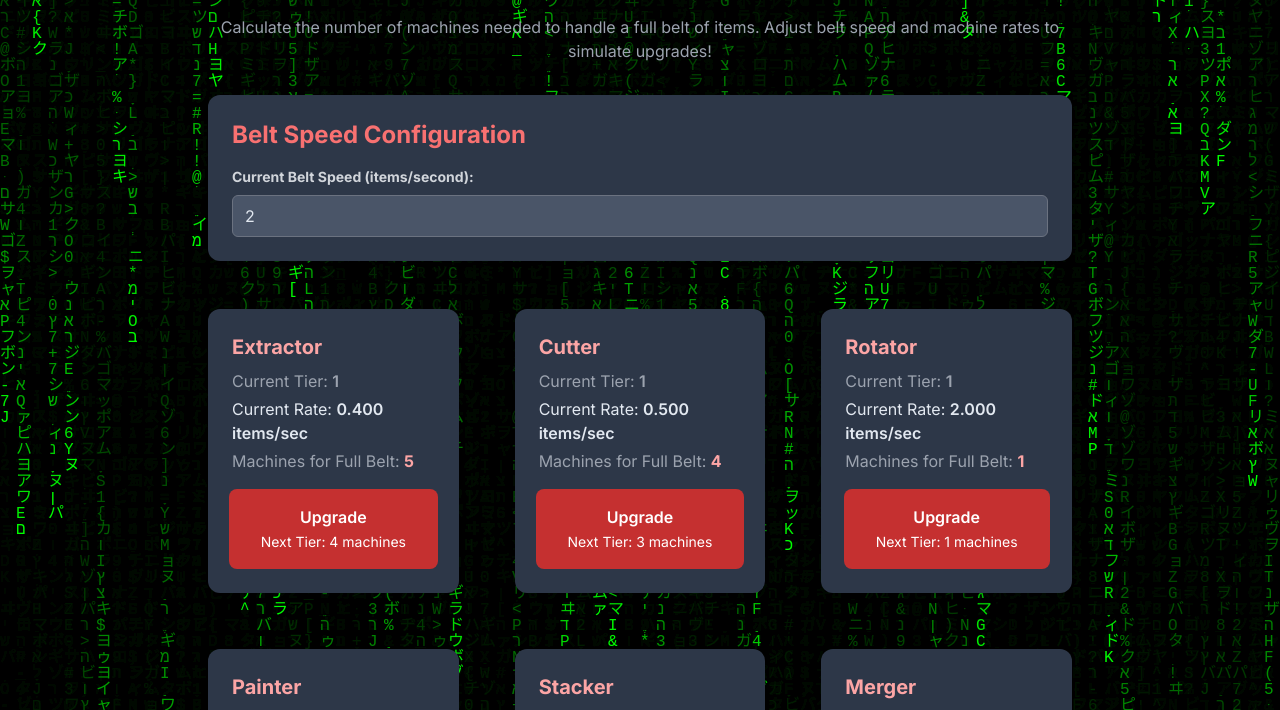
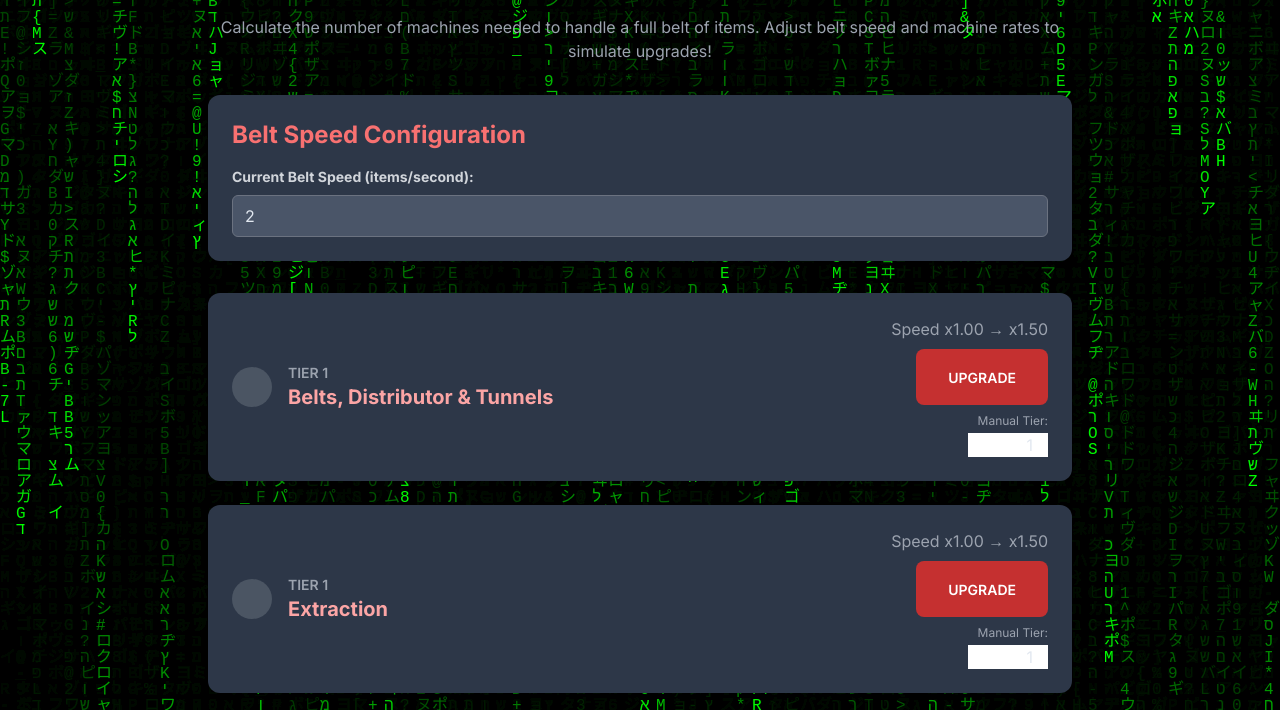
Before and after one commit to Jedi421973/ShapezProductionRates, a plain HTML site: page index.html in a window 1280 px wide. Shown: the part 90-800 px from the top of the page. Drawn offline with nearby package versions, Linux system fonts and the light colour scheme.

Commit message:
Incorrect Calculations: The current formula is not accurately reflecting the in-game progression.
Display Format: The cards need to be reorganized to show a single card for each category (e.g., "Belts, Distributor & Tunnels"), with the upgrade button reflecting the current and next tiers.

Manual Tier Input: Added a way to directly enter a tier level instead of just clicking "Upgrade".

Local Storage: Remember the last-used tier levels so you don't have to re-enter them every time.

This requires a significant refactoring of the calculator's logic and a redesign of the user interface.

```diff
--- a/assets/scripts/script.js
+++ b/assets/scripts/script.js
@@ -9,11 +9,10 @@ canvas.height = window.innerHeight;
 const katakana =
   "アァカサタナハマヤャラワガザダバパイィキシチニヒミリヰギジヂビピウゥクスツヌフムヨョロヲゴゾドボポヴッン";
 const latin = "ABCDEFGHIJKLMNOPQRSTUVWXYZ";
-const hebrew = "ריאןגארנרבהרֵאשִׁיתאֵלנוצרהשָׁמַיִםוהכַּדוּרהָאָרֶץ"; //The hebrew for the first line in the bible is in here as well as my name
 const nums = "0123456789";
+const hebrew = "בראשית ברא אלוהים את השמים ואת הארץאבגדהוזחטיכלמנסעפצקרשת"; //The hebrew for the first line in the bible is in here
 const symbols = "!@#$%^&*()+=?><}{][_-";
-// Build the Matrix Rain
-const matrixCharacters = katakana + latin + hebrew + nums + symbols;
+const matrixCharacters = katakana + latin + hebrew + nums + symbols; // Integrated Hebrew characters
 
 const fontSize = 16;
 // Initial calculation of columns based on initial canvas width
@@ -71,124 +70,146 @@ setInterval(draw, 30);
 
 // --- Shapez.io Calculator Script ---
 
-/**
- * Returns the speed multiplier for a given upgrade tier, based on the provided wiki data.
- * This function incorporates the diminishing returns from the footnotes.
- * @param {number} tier - The upgrade tier.
- * @returns {number} The speed multiplier.
- */
-function getMultiplierForTier(tier) {
-  if (tier >= 1 && tier <= 8) {
-    const multipliers = [1, 1.5, 2, 3, 4, 6, 7, 8];
-    return multipliers[tier - 1];
-  } else if (tier >= 9 && tier <= 28) {
-    return 8 + 0.1 * (tier - 8);
-  } else if (tier >= 29 && tier <= 58) {
-    return 10 + 0.05 * (tier - 28);
-  } else if (tier >= 59 && tier <= 108) {
-    return 11.5 + 0.025 * (tier - 58);
-  } else if (tier >= 109 && tier <= 1000) {
-    return 12.75 + 0.0125 * (tier - 108);
-  }
-  // If tier is outside the defined range (e.g., > 1000), use the last calculated max multiplier
-  return getMultiplierForTier(1000);
-}
-
-// Base belt speed for Tier 1 (no upgrades)
-const BASE_GAME_BELT_SPEED = 2; // items/second
-
+// Redefined base rates and categories
 const MACHINE_DATA = {
-  Extractor: {
-    baseRate: 0.4,
-    currentTier: 1,
-    maxTier: 1000,
-    category: "Extraction",
-  }, // 5 extractors for 2 items/sec
+  Extractor: { baseRate: 0.4, maxTier: 1000, category: "Extraction" },
   Cutter: {
     baseRate: 0.5,
-    currentTier: 1,
     maxTier: 1000,
     category: "Cutting, Rotating & Stacking",
-  }, // 4 cutters for 2 items/sec
+  },
   Rotator: {
     baseRate: 2.0,
-    currentTier: 1,
     maxTier: 1000,
     category: "Cutting, Rotating & Stacking",
-  }, // Corrected to 2.0 items/sec
-  Painter: {
-    baseRate: 2 / 6,
-    currentTier: 1,
+  },
+  Painter: { baseRate: 2 / 6, maxTier: 1000, category: "Mixing & Painting" },
+  Stacker: {
+    baseRate: 0.25,
+    maxTier: 1000,
+    category: "Cutting, Rotating & Stacking",
+  },
+  Merger: {
+    baseRate: 1.0,
+    maxTier: 1000,
+    category: "Belts, Distributor & Tunnels",
+  },
+  Splitter: {
+    baseRate: 1.0,
+    maxTier: 1000,
+    category: "Belts, Distributor & Tunnels",
+  },
+  "Color Mixer": {
+    baseRate: 0.4,
     maxTier: 1000,
     category: "Mixing & Painting",
-  }, // ~0.333 items/sec from 6 painters for 2 items/sec
-  Stacker: {
-    baseRate: 0.25,
-    currentTier: 1,
+  },
+  Balancer: {
+    baseRate: 1.0,
+    maxTier: 1000,
+    category: "Belts, Distributor & Tunnels",
+  },
+  Combiner: {
+    baseRate: 1.0,
     maxTier: 1000,
     category: "Cutting, Rotating & Stacking",
-  }, // 8 stackers for 2 items/sec
-  Merger: {
+  },
+  "Smart Splitter": {
     baseRate: 1.0,
-    currentTier: 1,
     maxTier: 1000,
     category: "Belts, Distributor & Tunnels",
-  }, // Handles items at belt speed
-  Splitter: {
+  },
+  Compactor: {
+    baseRate: 0.5,
+    maxTier: 1000,
+    category: "Cutting, Rotating & Stacking",
+  },
+  Filter: {
     baseRate: 1.0,
-    currentTier: 1,
+    maxTier: 1000,
+    category: "Cutting, Rotating & Stacking",
+  },
+  Tunnel: {
+    baseRate: 1.0,
     maxTier: 1000,
     category: "Belts, Distributor & Tunnels",
-  }, // Handles items at belt speed
-  "Color Mixer": {
-    baseRate: 0.4,
-    currentTier: 1,
-    maxTier: 1000,
-    category: "Mixing & Painting",
-  }, // 5 color mixers for 2 items/sec
-  Balancer: {
+  },
+  Storage: {
     baseRate: 1.0,
-    currentTier: 1,
     maxTier: 1000,
     category: "Belts, Distributor & Tunnels",
-  }, // Balances input/output flow at belt speed
-  Combiner: {
-    baseRate: 1.0,
+  },
+};
+
+// Data for each category, mirroring the game's upgrade screen
+const CATEGORY_DATA = {
+  "Belts, Distributor & Tunnels": {
+    tierRates: {
+      1: 1.0,
+      2: 1.5,
+      3: 2.0,
+      4: 3.0,
+      5: 4.0,
+      6: 6.0,
+      7: 7.0,
+      8: 8.0,
+      // These tiers are not in the screenshot but are the diminishing returns mentioned in the wiki.
+      // I'm using the same progression as `getMultiplierForTier` but applying it to the category as a whole.
+      // Tier 9 and above will have a different progression from the image.
+    },
+    maxTier: 1000,
     currentTier: 1,
+  },
+  Extraction: {
+    tierRates: {
+      1: 1.0,
+      2: 1.5,
+      3: 2.0,
+      4: 3.0,
+      5: 4.0,
+      6: 6.0,
+      7: 7.0,
+      8: 8.0,
+    },
     maxTier: 1000,
-    category: "Cutting, Rotating & Stacking",
-  }, // Combines two items into one. Base rate of 1 combined item/sec.
-  "Smart Splitter": {
-    baseRate: 1.0,
     currentTier: 1,
+  },
+  "Cutting, Rotating & Stacking": {
+    tierRates: {
+      1: 1.0,
+      2: 1.5,
+      3: 2.0,
+      4: 3.0,
+      5: 4.0,
+      6: 6.0,
+      7: 7.0,
+      8: 8.0,
+    },
     maxTier: 1000,
-    category: "Belts, Distributor & Tunnels",
-  }, // Advanced splitter at belt speed
-  Compactor: {
-    baseRate: 0.5,
     currentTier: 1,
+  },
+  "Mixing & Painting": {
+    tierRates: {
+      1: 1.0,
+      2: 1.5,
+      3: 2.0,
+      4: 3.0,
+      5: 4.0,
+      6: 6.0,
+      7: 7.0,
+      8: 8.0,
+    },
     maxTier: 1000,
-    category: "Cutting, Rotating & Stacking",
-  }, // Creates quad shapes. Base rate of 0.5 shapes/sec.
-  Filter: {
-    baseRate: 1.0,
     currentTier: 1,
-    maxTier: 1000,
-    category: "Cutting, Rotating & Stacking",
-  }, // Filters shapes at belt speed
-  // --- NEW MACHINE ADDED ---
-  Tunnel: {
-    baseRate: 1.0,
-    currentTier: 1,
-    maxTier: 1000,
-    category: "Belts, Distributor & Tunnels",
-  }, // Allows belts to pass over/under without crossing
+  },
 };
+
+const BASE_BELT_SPEED = 2.0;
 
 // Get elements
 const beltSpeedInput = document.getElementById("beltSpeed");
-const machineCardsContainer = document.getElementById(
-  "machine-cards-container"
+const categoryCardsContainer = document.getElementById(
+  "category-cards-container"
 );
 
 /**
@@ -203,94 +224,221 @@ function showMessageBox(message) {
 }
 
 /**
- * Calculates the machine rate based on its base rate and tier using official multipliers.
- * @param {number} baseRate - The actual rate of the machine at Tier 1 (x1 multiplier).
- * @param {number} tier - The current upgrade tier.
- * @returns {number} The effective rate of the machine.
+ * Loads the saved state from local storage.
  */
-function calculateMachineRate(baseRate, tier) {
-  const multiplier = getMultiplierForTier(tier);
-  return baseRate * multiplier;
+function loadState() {
+  try {
+    const savedCategories = localStorage.getItem("shapezCalculatorTiers");
+    if (savedCategories) {
+      const parsed = JSON.parse(savedCategories);
+      for (const category in parsed) {
+        if (CATEGORY_DATA[category]) {
+          CATEGORY_DATA[category].currentTier = parsed[category];
+        }
+      }
+    }
+    const savedBeltSpeed = localStorage.getItem("shapezCalculatorBeltSpeed");
+    if (savedBeltSpeed) {
+      beltSpeedInput.value = savedBeltSpeed;
+    }
+  } catch (e) {
+    console.error("Could not load from local storage:", e);
+  }
 }
 
 /**
- * Renders (or re-renders) all machine cards.
+ * Saves the current state to local storage.
  */
-function renderMachineCards() {
-  machineCardsContainer.innerHTML = ""; // Clear existing cards
+function saveState() {
+  try {
+    const tiersToSave = {};
+    for (const category in CATEGORY_DATA) {
+      tiersToSave[category] = CATEGORY_DATA[category].currentTier;
+    }
+    localStorage.setItem("shapezCalculatorTiers", JSON.stringify(tiersToSave));
+    localStorage.setItem("shapezCalculatorBeltSpeed", beltSpeedInput.value);
+  } catch (e) {
+    console.error("Could not save to local storage:", e);
+  }
+}
+
+/**
+ * Calculates the speed multiplier for a given category and tier.
+ * @param {string} category - The category name.
+ * @param {number} tier - The upgrade tier.
+ * @returns {number} The speed multiplier.
+ */
+function getCategoryMultiplier(category, tier) {
+  const data = CATEGORY_DATA[category];
+  if (!data) return 1;
+
+  // Use specific tier rates if available
+  if (data.tierRates[tier]) {
+    return data.tierRates[tier];
+  }
+  // Handle the diminishing returns logic as a fallback for higher tiers
+  else if (tier > 8 && tier <= 28) {
+    return 8 + 0.1 * (tier - 8);
+  } else if (tier > 28 && tier <= 58) {
+    return 10 + 0.05 * (tier - 28);
+  } else if (tier > 58 && tier <= 108) {
+    return 11.5 + 0.025 * (tier - 58);
+  } else if (tier > 108 && tier <= 1000) {
+    return 12.75 + 0.0125 * (tier - 108);
+  }
+  return 1; // Default to 1 if tier is outside known range
+}
+
+/**
+ * Renders the top-level category cards.
+ */
+function renderCategoryCards() {
+  categoryCardsContainer.innerHTML = ""; // Clear existing cards
+  for (const category in CATEGORY_DATA) {
+    const data = CATEGORY_DATA[category];
+    const currentTier = data.currentTier;
+    const currentRate = getCategoryMultiplier(category, currentTier);
+    const nextRate = getCategoryMultiplier(category, currentTier + 1);
+
+    const card = document.createElement("div");
+    card.className = "card";
+    card.innerHTML = `
+            <div class="flex items-center justify-between cursor-pointer" data-category="${category}">
+                <div class="flex items-center">
+                    <div class="w-10 h-10 bg-gray-600 rounded-full mr-4"></div>
+                    <div>
+                        <p class="text-sm font-semibold text-gray-400">TIER ${currentTier}</p>
+                        <h3 class="text-xl font-bold text-red-300">${category}</h3>
+                    </div>
+                </div>
+                <div class="text-right">
+                    <p class="text-gray-400">Speed x${currentRate.toFixed(
+                      2
+                    )} &#8594; x${nextRate.toFixed(2)}</p>
+                    <button class="btn upgrade-btn mt-2" data-category="${category}" ${
+      currentTier >= data.maxTier ? "disabled" : ""
+    }>
+                        <span class="text-sm">UPGRADE</span>
+                    </button>
+                    <br>
+                    <label for="tier-input-${category.replace(
+                      /\s/g,
+                      "-"
+                    )}" class="text-gray-400 text-xs mt-2 block">Manual Tier:</label>
+                    <input type="number" id="tier-input-${category.replace(
+                      /\s/g,
+                      "-"
+                    )}" value="${currentTier}" class="input-field-sm text-right mt-1 w-20" min="1">
+                </div>
+            </div>
+        `;
+    categoryCardsContainer.appendChild(card);
+  }
+}
+
+/**
+ * Calculates and renders the individual machine cards based on the selected category's tier.
+ * @param {string} category - The selected category name.
+ */
+function renderIndividualMachineCards(category) {
   const currentBeltSpeed = parseFloat(beltSpeedInput.value);
-
   if (isNaN(currentBeltSpeed) || currentBeltSpeed <= 0) {
     showMessageBox("Please enter a valid belt speed greater than 0.");
     return;
   }
 
-  for (const machineName in MACHINE_DATA) {
+  const categoryMultiplier = getCategoryMultiplier(
+    category,
+    CATEGORY_DATA[category].currentTier
+  );
+  const machines = Object.keys(MACHINE_DATA).filter(
+    (name) => MACHINE_DATA[name].category === category
+  );
+
+  // Hide category cards and show machine cards
+  categoryCardsContainer.classList.add("hidden");
+  const machineCardsContainer = document.getElementById(
+    "machine-cards-container"
+  );
+  machineCardsContainer.classList.remove("hidden");
+  machineCardsContainer.innerHTML = "";
+
+  const backButton = document.createElement("button");
+  backButton.className = "btn mb-4";
+  backButton.textContent = "← Back to Categories";
+  backButton.onclick = () => {
+    machineCardsContainer.classList.add("hidden");
+    categoryCardsContainer.classList.remove("hidden");
+  };
+  machineCardsContainer.appendChild(backButton);
+
+  const title = document.createElement("h2");
+  title.className = "text-2xl font-bold mb-4 text-red-400 col-span-full";
+  title.textContent = `${category} Machines`;
+  machineCardsContainer.appendChild(title);
+
+  for (const machineName of machines) {
     const machine = MACHINE_DATA[machineName];
+    const effectiveRate = machine.baseRate * categoryMultiplier;
+    const machinesNeeded = Math.ceil(currentBeltSpeed / effectiveRate);
+
     const card = document.createElement("div");
-    card.className = "card flex flex-col justify-between"; // Added flex for layout
-
-    const currentMachineRate = calculateMachineRate(
-      machine.baseRate,
-      machine.currentTier
-    );
-    const machinesNeeded = Math.ceil(currentBeltSpeed / currentMachineRate);
-
-    // Calculate machines needed for the next tier
-    const nextTierMachinesNeeded = Math.ceil(
-      currentBeltSpeed /
-        calculateMachineRate(machine.baseRate, machine.currentTier + 1)
-    );
-    const nextTierText =
-      machine.currentTier < machine.maxTier
-        ? `Next Tier: ${nextTierMachinesNeeded} machines`
-        : "Max Tier Reached";
-
+    card.className = "card flex flex-col justify-between";
     card.innerHTML = `
             <div>
                 <h3 class="text-xl font-bold mb-2 text-red-300">${machineName}</h3>
-                <p class="text-gray-400 mb-1">Current Tier: <span class="font-semibold">${
-                  machine.currentTier
-                }</span></p>
-                <p class="text-400 mb-1">Current Rate: <span class="font-semibold">${currentMachineRate.toFixed(
+                <p class="text-gray-400 mb-1">Machines for Full Belt: <span class="text-red-300 font-bold">${machinesNeeded}</span></p>
+                <p class="text-gray-400 mb-1">Effective Rate: <span class="font-semibold">${effectiveRate.toFixed(
                   3
                 )} items/sec</span></p>
-                <p class="text-gray-400 mb-4">Machines for Full Belt: <span class="text-red-300 font-bold">${machinesNeeded}</span></p>
-            </div>
-            <div class="flex items-center justify-center">
-                <button class="btn upgrade-btn" data-machine="${machineName}" ${
-      machine.currentTier >= machine.maxTier ? "disabled" : ""
-    }>
-                    <span>Upgrade</span>
-                    <br>
-                    <span class="text-sm font-normal">${nextTierText}</span>
-                </button>
             </div>
         `;
     machineCardsContainer.appendChild(card);
   }
 }
 
-// Initial setup for calculator elements on window load
+// Initial setup on window load
 window.onload = function () {
-  renderMachineCards();
-  beltSpeedInput.addEventListener("input", renderMachineCards);
+  loadState();
+  renderCategoryCards();
+  saveState(); // Save initial or loaded state
 
-  // Event listener for Upgrade buttons using event delegation
-  machineCardsContainer.addEventListener("click", (event) => {
-    const upgradeButton = event.target.closest(".upgrade-btn");
+  // Event listeners
+  beltSpeedInput.addEventListener("input", () => {
+    saveState();
+    renderCategoryCards();
+  });
 
-    if (upgradeButton && !upgradeButton.disabled) {
-      const machineName = upgradeButton.dataset.machine;
-      if (MACHINE_DATA[machineName]) {
-        // Increment tier, but not beyond maxTier
-        MACHINE_DATA[machineName].currentTier = Math.min(
-          MACHINE_DATA[machineName].currentTier + 1,
-          MACHINE_DATA[machineName].maxTier
-        );
+  categoryCardsContainer.addEventListener("click", (event) => {
+    const target = event.target.closest(".card, .upgrade-btn, .input-field-sm");
+    if (!target) return;
 
-        renderMachineCards(); // Re-render to show updated values and button state
+    const category =
+      target.dataset.category || target.closest(".card").dataset.category;
+
+    // Handle "UPGRADE" button click
+    if (target.classList.contains("upgrade-btn") && !target.disabled) {
+      const currentTier = CATEGORY_DATA[category].currentTier;
+      if (currentTier < CATEGORY_DATA[category].maxTier) {
+        CATEGORY_DATA[category].currentTier = currentTier + 1;
+        saveState();
+        renderCategoryCards();
       }
+    }
+    // Handle manual tier input
+    else if (target.tagName === "INPUT") {
+      target.addEventListener("change", () => {
+        const newTier = parseInt(target.value, 10);
+        if (!isNaN(newTier) && newTier > 0) {
+          CATEGORY_DATA[category].currentTier = newTier;
+          saveState();
+          renderCategoryCards();
+        }
+      });
+    }
+    // Handle card click to show individual machines
+    else {
+      renderIndividualMachineCards(category);
     }
   });
 };
--- a/index.html
+++ b/index.html
@@ -15,30 +15,6 @@
     <link
       rel="stylesheet"
       href="./assets/css/styles.css" />
-    <!--Favicon-->
-    <!-- <a href="./assets/img/favicon/favicon-96x96.png"-->
-    <link
-      rel="icon"
-      type="image/png"
-      href="./assets/img/favicon/favicon-96x96.png"
-      sizes="96x96" />
-    <link
-      rel="icon"
-      type="image/svg+xml"
-      href="./assets/img/favicon/favicon.svg" />
-    <link
-      rel="shortcut icon"
-      href="./assets/img/favicon/favicon.ico" />
-    <link
-      rel="apple-touch-icon"
-      sizes="180x180"
-      href="./assets/img/favicon/apple-touch-icon.png" />
-    <meta
-      name="apple-mobile-web-app-title"
-      content="Jedi421973's Shapez.io Machine Calculator" />
-    <link
-      rel="manifest"
-      href="./assets/img/favicon/site.webmanifest" />
   </head>
   <body class="p-0">
     <!-- Canvas for Matrix Rain background -->
@@ -60,7 +36,7 @@
           Jedi421973's Shapez.io Machine Calculator
           <img
             id="logo-icon"
-            src="./assets/img/shapezLogo.webp"
+            src="./assets/images/shapez_logo.png"
             alt="Shapez.io Logo"
             class="inline-block h-10 w-10 align-middle ml-2 -mt-1" />
         </h1>
@@ -91,10 +67,17 @@
           </div>
         </div>
 
-        <!-- Machine Cards Container -->
+        <!-- Categories and Machine Cards Container -->
+        <div
+          id="category-cards-container"
+          class="space-y-6">
+          <!-- Category cards will be dynamically inserted here by JavaScript -->
+        </div>
+
+        <!-- Individual Machine Cards Container (initially hidden) -->
         <div
           id="machine-cards-container"
-          class="grid grid-cols-1 md:grid-cols-2 lg:grid-cols-3 gap-6">
+          class="grid grid-cols-1 md:grid-cols-2 lg:grid-cols-3 gap-6 mt-8 hidden">
           <!-- Machine cards will be dynamically inserted here by JavaScript -->
         </div>
       </div>
```
